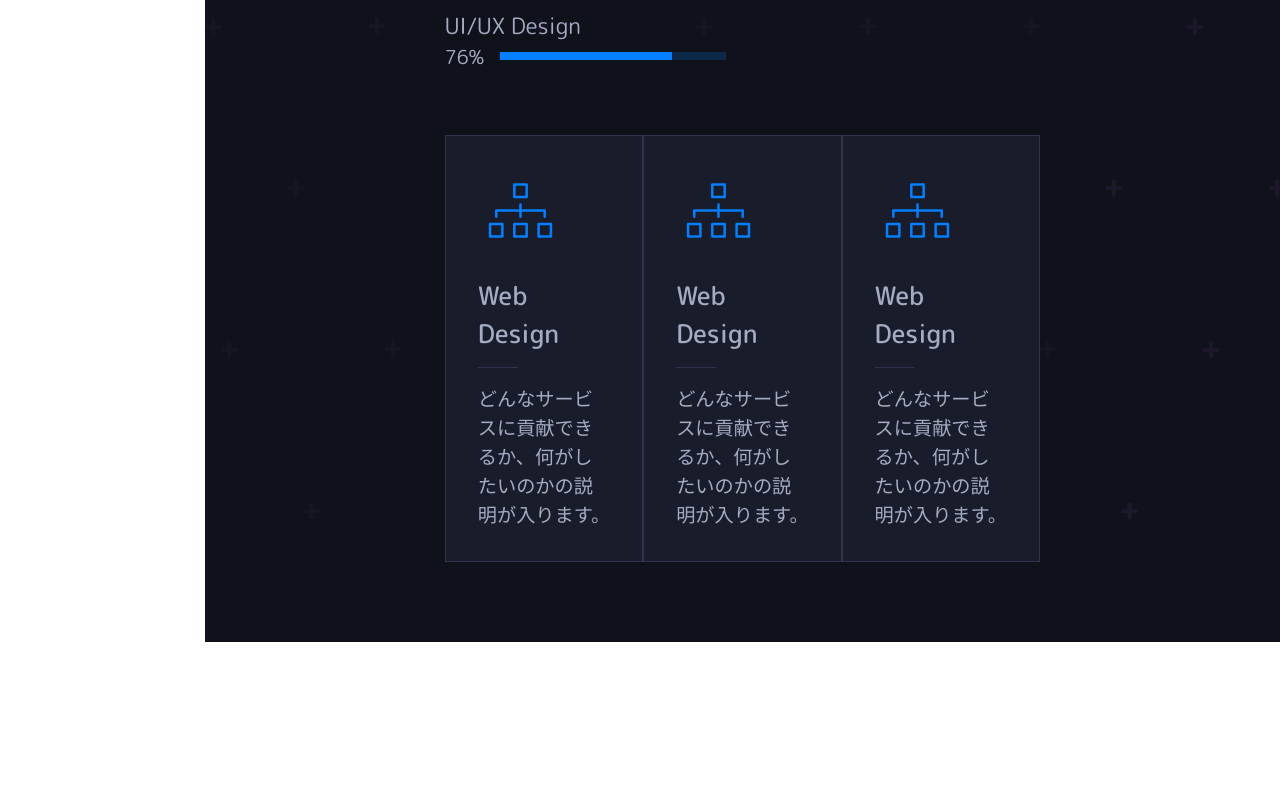
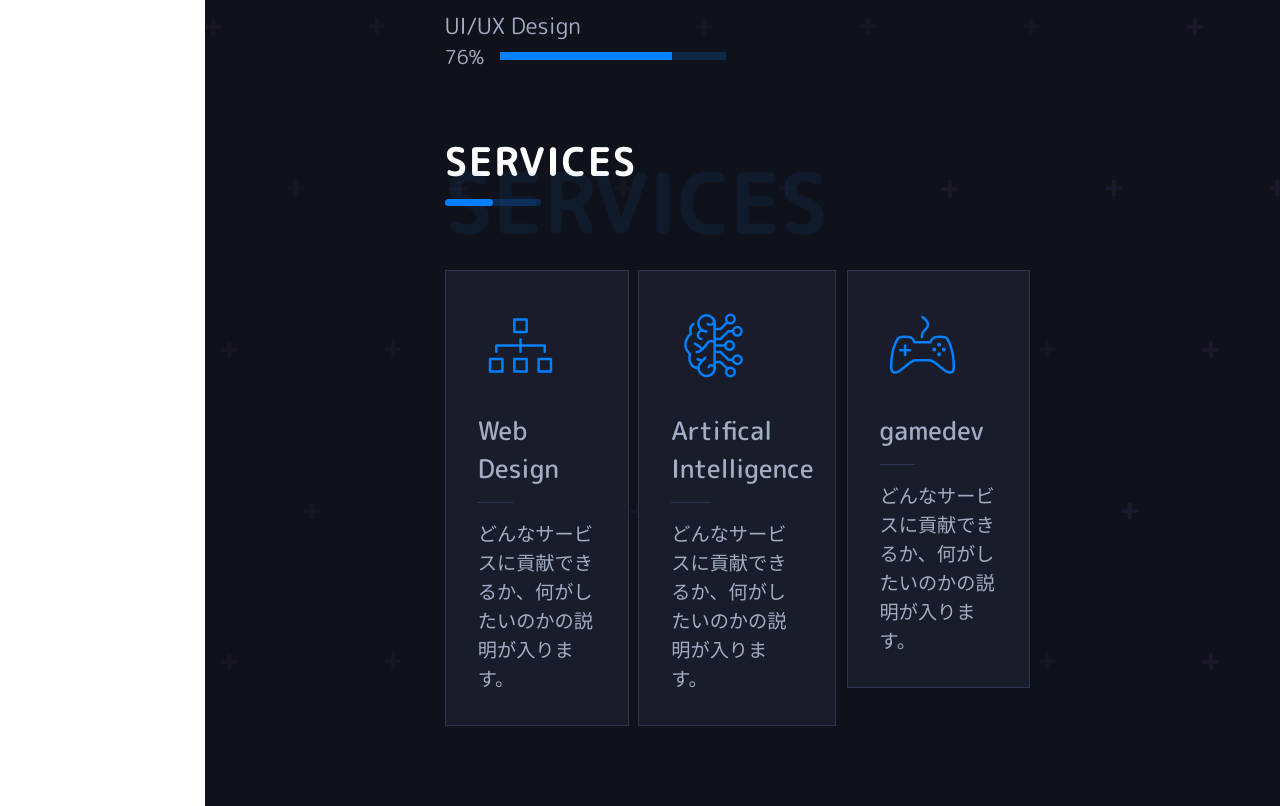
Before and after one commit to soregashi-27/personal-web-site, a React (Create React App) app: page /about in a window 1280 px wide. Shown: the part 1420-2226 px from the top of the page. Before the commit the page ends 2062 px from the top, so only its background shows below. Built offline with nearby package versions, Linux system fonts and the light colour scheme.

Commit message:
Aboutページを更新

```diff
--- a/src/Components/ServiceSection.js
+++ b/src/Components/ServiceSection.js
@@ -1,15 +1,13 @@
 import React from 'react';
 
-export default function ServiceSection({ image, title }) {
+export default function ServiceSection({ image, title, text }) {
   return (
     <div className="ServiceSection">
       <div className="service">
         <div className="service-content">
           <img src={image} alt="" />
           <h5 className="service-title">{title}</h5>
-          <p className="service-text">
-            どんなサービスに貢献できるか、何がしたいのかの説明が入ります。
-          </p>
+          <p className="service-text">{text}</p>
         </div>
       </div>
     </div>
--- a/src/Pages/AboutPage.js
+++ b/src/Pages/AboutPage.js
@@ -4,6 +4,8 @@ import ImageSection from '../Components/ImageSection';
 import SkillsSection from '../Components/SkillsSection';
 import ServiceSection from '../Components/ServiceSection';
 import design from '../img/design.svg';
+import intelligence from '../img/intelligence.svg';
+import gamedev from '../img/game-dev.svg';
 
 function AboutPage() {
   return (
@@ -26,10 +28,30 @@ function AboutPage() {
         <SkillsSection skill={'UI/UX Design'} progress={'76%'} width={'76%'} />
       </div>
 
+      <Tittle title={'services'} span={'services'} />
       <div className="services-container">
-        <ServiceSection image={design} title={'Web Design'} />
-        <ServiceSection image={design} title={'Web Design'} />
-        <ServiceSection image={design} title={'Web Design'} />
+        {/* FIXME:Interestingへ変更 */}
+        <ServiceSection
+          image={design}
+          title={'Web Design'}
+          text={
+            'どんなサービスに貢献できるか、何がしたいのかの説明が入ります。'
+          }
+        />
+        <ServiceSection
+          image={intelligence}
+          title={'Artifical Intelligence'}
+          text={
+            'どんなサービスに貢献できるか、何がしたいのかの説明が入ります。'
+          }
+        />
+        <ServiceSection
+          image={gamedev}
+          title={'gamedev'}
+          text={
+            'どんなサービスに貢献できるか、何がしたいのかの説明が入ります。'
+          }
+        />
       </div>
     </div>
   );
--- a/src/Styles/_service.scss
+++ b/src/Styles/_service.scss
@@ -1,6 +1,6 @@
 .ServiceSection {
   .service {
-    width: 100%;
+    width: 95%;
     background-color: #191d2b;
     border-left: 1px solid #2e344e;
     border-right: 1px solid #2e344e;
@@ -34,4 +34,6 @@
 
 .services-container {
   display: flex;
+  justify-content: space-between;
+  margin-top: 4rem;
 }
```
